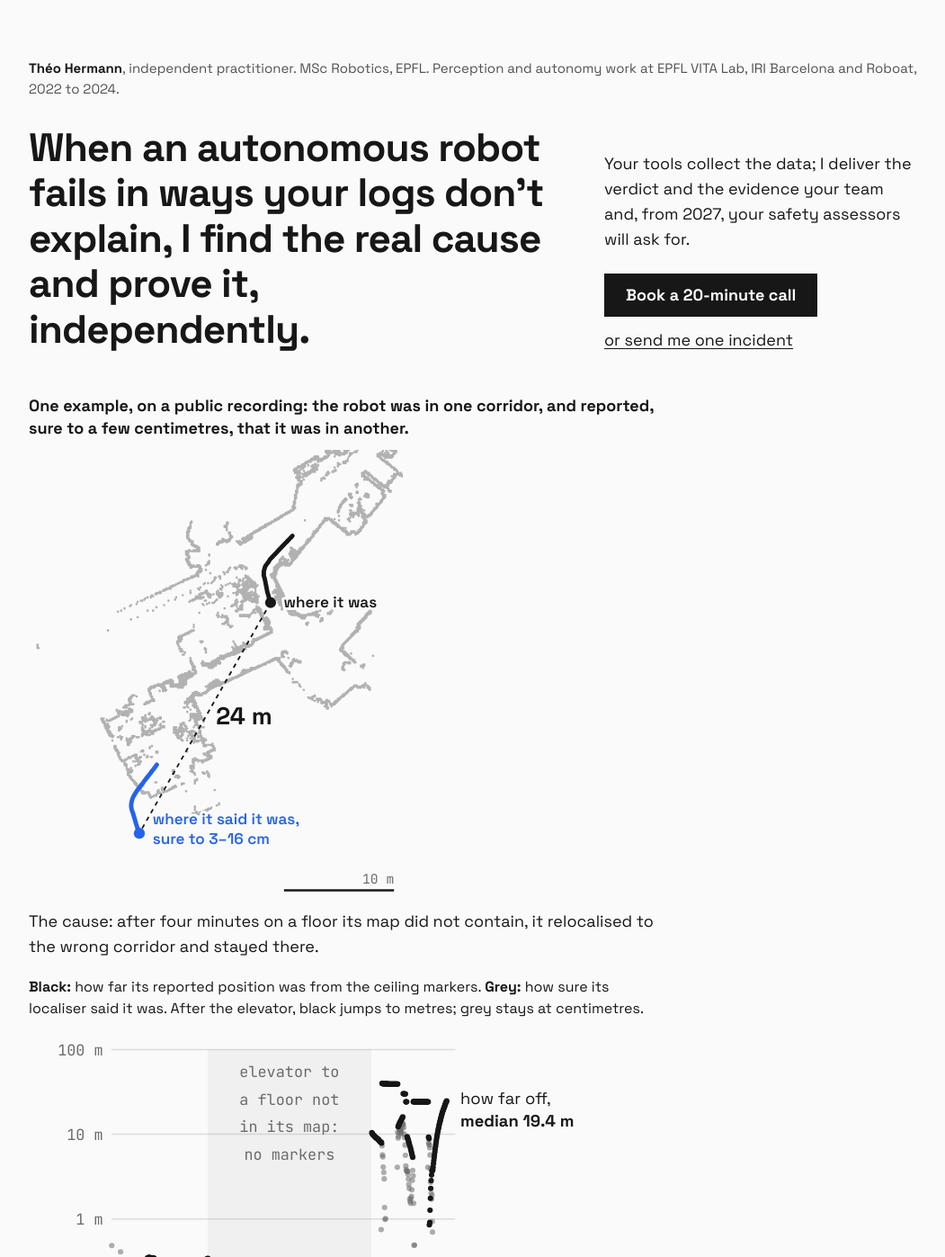
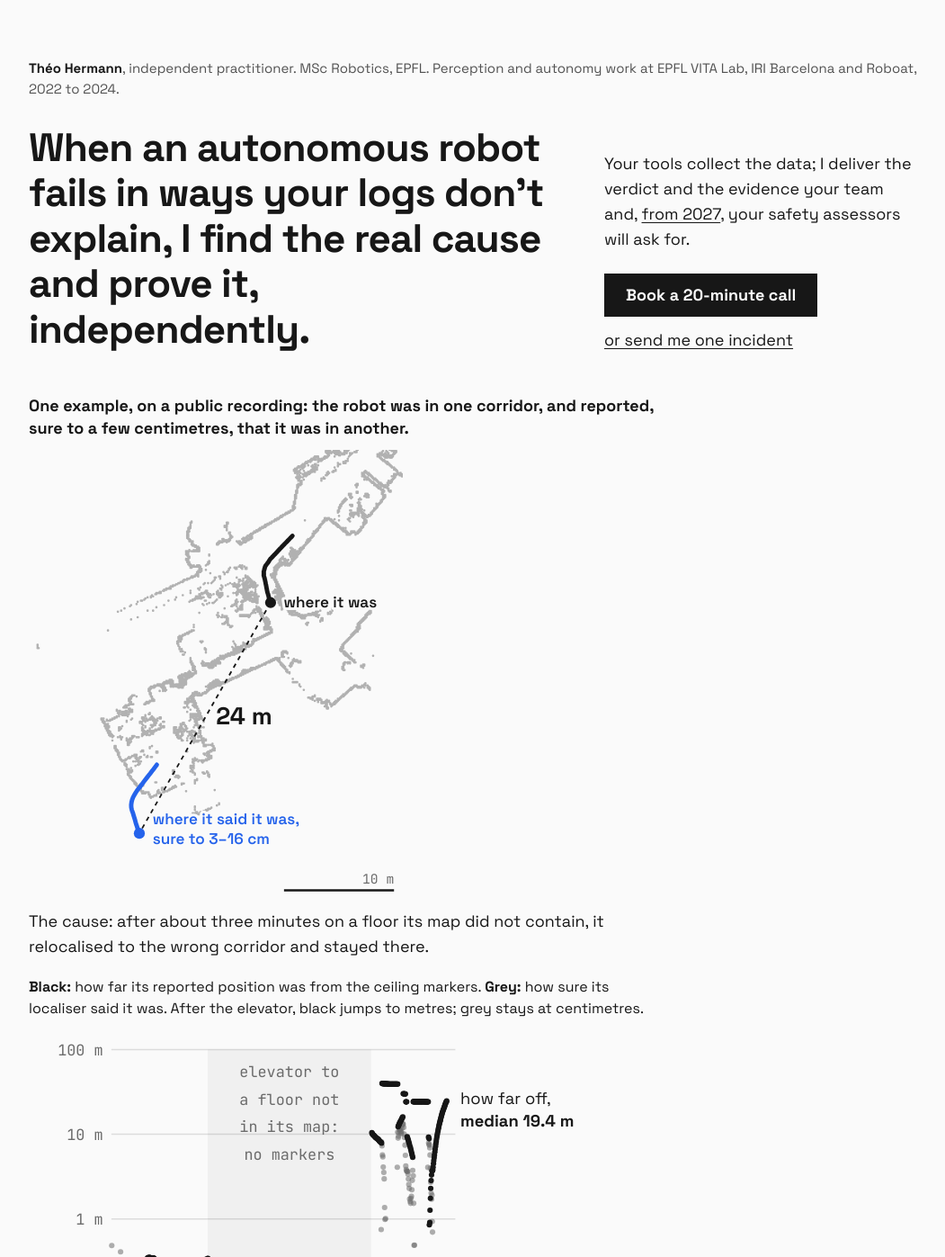
Before and after one commit to thrmnn/theohermann.ch, an Astro site: page / in a window 1280 px wide. Shown: the top 1397 px of the page at 90% size, without its empty margins (112-1163 px from the left). Built offline with nearby package versions, Linux system fonts and the light colour scheme; Astro itself is replaced by a stand-in of ours.

Commit message:
About three minutes, computed from the recording; from 2027 links the Machinery Regulation (owner, 27 Oct)
Co-Authored-By: Claude Opus 5.5 <noreply@anthropic.com>
Claude-Session: https://claude.ai/code/session_01X5559hgoM3gGGDWQBK54RC

```diff
--- a/src/pages/index.astro
+++ b/src/pages/index.astro
@@ -11,13 +11,18 @@ import { join } from 'node:path';
 //   TurtleBot3 to Tiago, "fired five times"         README.md, docs/transferability.md
 //   recovery_alpha 0.0, the two ros2 param lines    docs/finding-amcl-recovery.md
 //   rosbag2 or ROS 1 .bag; reads from disk, calls nothing outside it   README.md
-//   four minutes on a floor the map does not contain, wrong corridor    docs/finding-confidently-wrong.md
+//   wrong corridor                                                      docs/finding-confidently-wrong.md
+//   from 2027: Machinery Regulation (EU) 2023/1230, tracing logs from 20 Jan 2027 (EUR-Lex, linked)
 // Everything else renders from public/data/*.json, written by
 // scripts/sample-stata-replay.py from the demo's results/stata/.
 const REPO = 'https://github.com/thrmnn/ros2-localization-triage';
+const REGULATION = 'https://eur-lex.europa.eu/legal-content/EN/TXT/HTML/?uri=CELEX:32023R1230';
 const mailto = `mailto:${author.email}?subject=${encodeURIComponent('One incident')}`;
 
 const readJson = (f: string) => JSON.parse(readFileSync(join(process.cwd(), 'public/data', f), 'utf8'));
+// From the last ceiling-marker pose on floor 2 to the first one after the robot came back.
+const { zones_s } = readJson('stata-replay.meta.json') as { zones_s: { healthy_end_s: number; lost_start_s: number } };
+const offMapMinutes = ['one', 'two', 'three', 'four', 'five'][Math.round((zones_s.lost_start_s - zones_s.healthy_end_s) / 60) - 1];
 const base = readJson('stata-baseline.json') as {
   sigma_hindsight: { lost: number; healthy: number };
   detectors: { lost: number; healthy: number };
@@ -38,7 +43,7 @@ if (base.sigma_hindsight.healthy !== base.detectors.healthy) {
       <h1>When an autonomous robot fails in ways your logs don't explain, I find the real cause and prove it, independently.</h1>
       <div class="hero-side">
         <p class="lede">
-          Your tools collect the data; I deliver the verdict and the evidence your team and, from 2027, your safety assessors will ask for.
+          Your tools collect the data; I deliver the verdict and the evidence your team and, <a href={REGULATION}>from 2027</a>, your safety assessors will ask for.
         </p>
         <p class="ask">
           <a class="btn" href={author.cal} rel="noopener">Book a 20-minute call</a>
@@ -48,7 +53,7 @@ if (base.sigma_hindsight.healthy !== base.detectors.healthy) {
       <div class="hero-figure">
         <p class="figure-lead">One example, on a public recording: the robot was in one corridor, and reported, sure to a few centimetres, that it was in another.</p>
         <StataPlan />
-        <p class="cause">The cause: after four minutes on a floor its map did not contain, it relocalised to the wrong corridor and stayed there.</p>
+        <p class="cause">The cause: after about {offMapMinutes} minutes on a floor its map did not contain, it relocalised to the wrong corridor and stayed there.</p>
         <StataChart />
         <p class="note">A PR2 in MIT's Stata Center, from a public dataset, replayed and graded by me. <a href={`${REPO}/blob/main/docs/finding-confidently-wrong.md`}>Source</a></p>
       </div>
```
